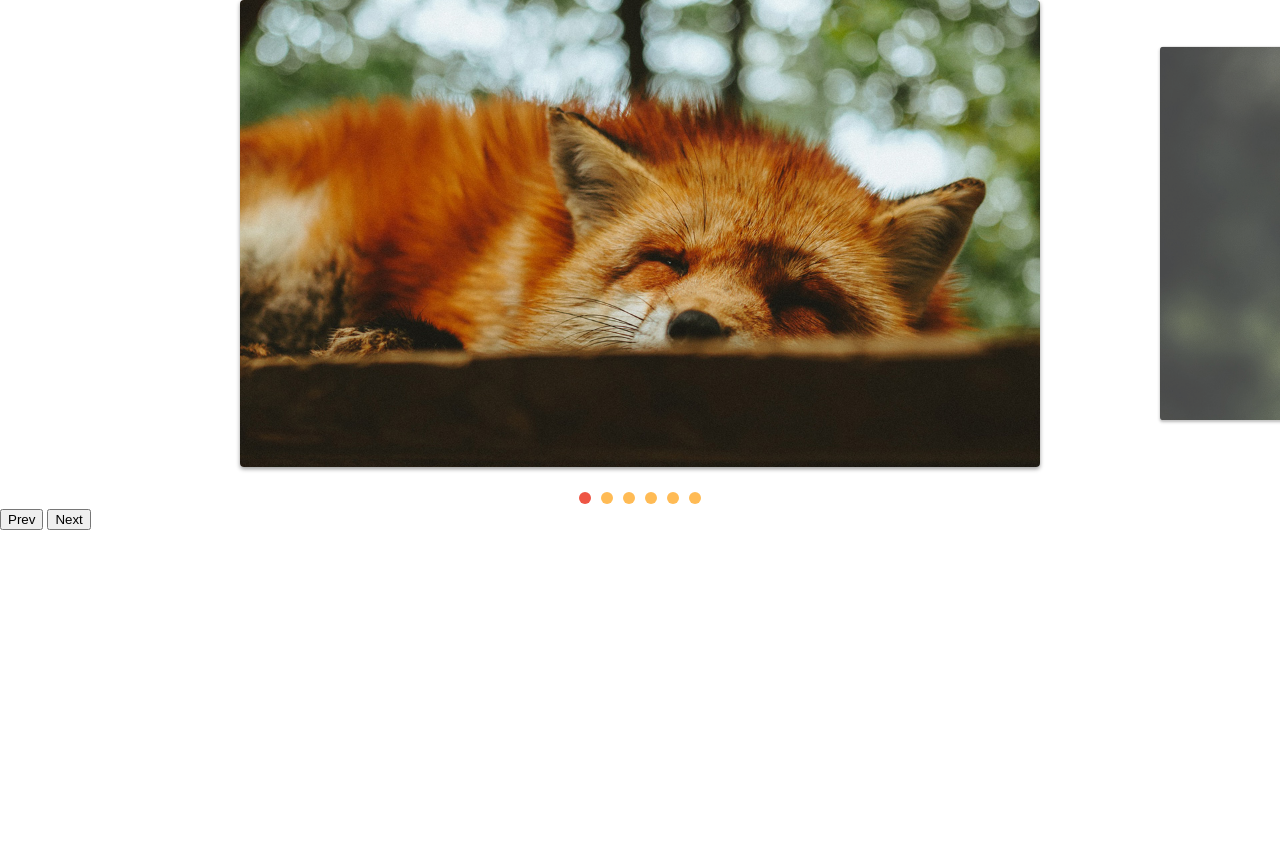
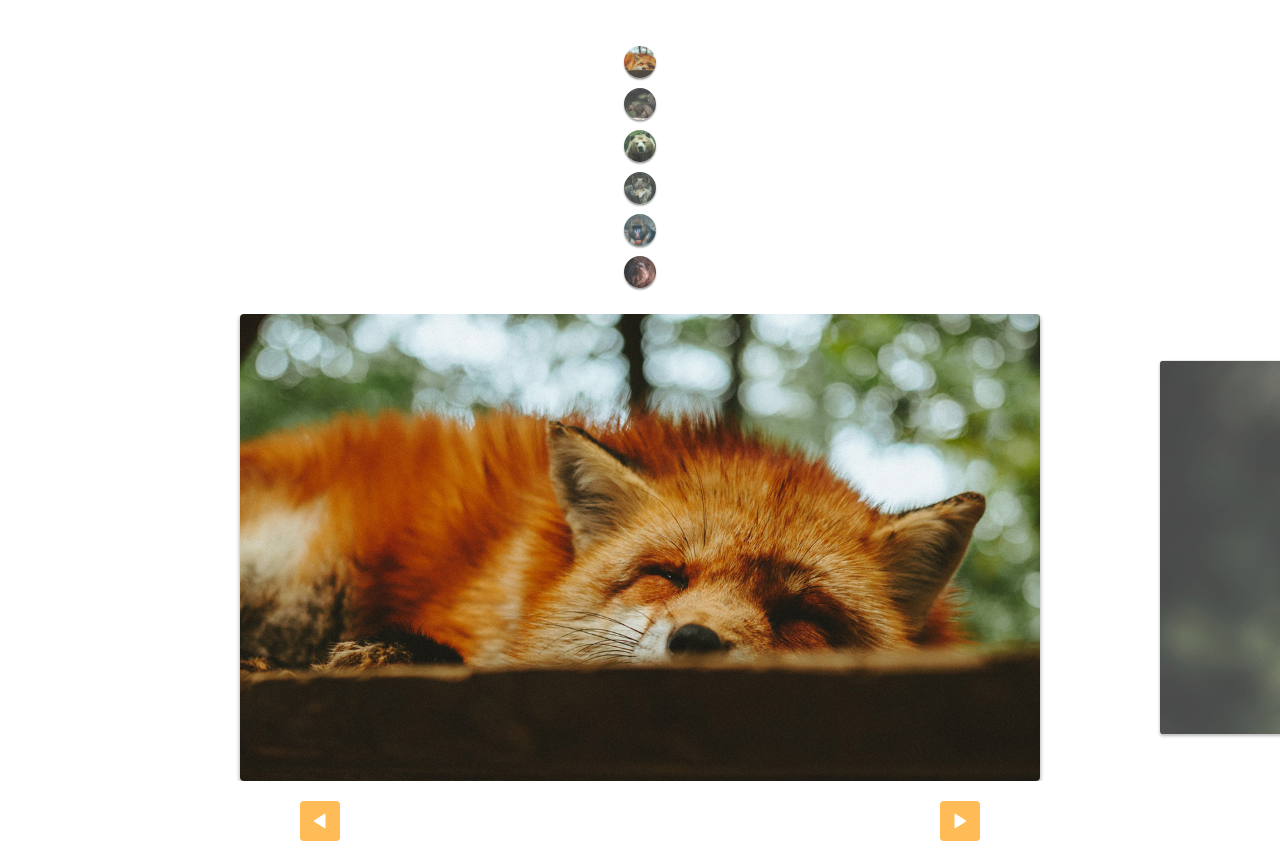
Before and after one commit to felps019/Slide, a plain HTML site: page index.html in a window 1280 px wide. Before the commit the page ends 800 px from the top, so only its background shows below. Drawn offline with Linux system fonts and the light colour scheme.

Commit message:
fix: resolve errors

```diff
--- a/css/style.css
+++ b/css/style.css
@@ -30,6 +30,7 @@ img {
   width: 80vw;
   max-width: 800px;
   margin: 0 20px;
+
   border-radius: 4px;
   overflow: hidden;
   box-shadow: 0 2px 4px rgba(0, 0, 0, .4);
@@ -64,3 +65,48 @@ img {
 [data-control="slide"] li a:hover {
   background: #E54;
 }
+
+.custom-controls {
+  display: flex;
+  justify-content: center;
+  margin-top: 40px;
+  margin-bottom: 20px;
+  flex-wrap: wrap;
+}
+
+.custom-controls li {
+  opacity: .8;
+  transform: scale(.8);
+  width: 40px;
+  height: 40px;
+  border-radius: 50%;
+  overflow: hidden;
+  margin: 2px;
+  box-shadow: 0 2px 2px rgba(0, 0, 0, .5);
+  transition: .3s;
+}
+
+.custom-controls li.active {
+  opacity: 1;
+  transform: scale(1);
+}
+
+.arrow-nav {
+  display: flex;
+  justify-content: space-around;
+  margin: 20px 0;
+}
+
+.arrow-nav button {
+  cursor: pointer;
+  border: none;
+  border-radius: 4px;
+  color: white;
+  width: 40px;
+  height: 40px;
+  background: #FB5 url('../img/arrow.svg') center center no-repeat;
+}
+
+.arrow-nav button.prev {
+  transform: rotate(-180deg);
+}
--- a/index.html
+++ b/index.html
@@ -10,6 +10,16 @@
 </head>
 
 <body>
+  <div class="custom-controls">
+    <ul>
+      <li><img src="./img/foto1-thumb.jpg" alt=""></li>
+      <li><img src="./img/foto2-thumb.jpg" alt=""></li>
+      <li><img src="./img/foto3-thumb.jpg" alt=""></li>
+      <li><img src="./img/foto4-thumb.jpg" alt=""></li>
+      <li><img src="./img/foto5-thumb.jpg" alt=""></li>
+      <li><img src="./img/foto6-thumb.jpg" alt=""></li>
+    </ul>
+  </div>
   <div class="slide-wrapper">
     <ul class="slide">
       <li><img src="./img/foto1.jpg" alt="raposa"></li>
@@ -21,8 +31,8 @@
     </ul>
   </div>
   <div class="arrow-nav">
-    <button class="prev">Prev</button>
-    <button class="next">Next</button>
+    <button class="prev"></button>
+    <button class="next"></button>
   </div>
   <script type="module" src="./js/script.js"></script>
 </body>
--- a/js/script.js
+++ b/js/script.js
@@ -1,9 +1,6 @@
-import { SlideNav } from './slide.js';
+import SlideNav from './slide.js';
 
 const slide = new SlideNav('.slide', '.slide-wrapper');
 slide.init();
 slide.addArrow('.prev', '.next');
-
-slide.addControl();
-
-console.log(slide);
+slide.addControl('.custom-controls');
--- a/js/slide.js
+++ b/js/slide.js
@@ -1,4 +1,5 @@
-import debounce from './debounce.js'
+import debounce from './debounce.js';
+
 export class Slide {
   constructor(slide, wrapper) {
     this.slide = document.querySelector(slide)
@@ -26,9 +27,7 @@ export class Slide {
     let movetype;
     if (event.type === 'mousedown') {
       event.preventDefault();
-
       this.dist.startX = event.clientX;
-
       movetype = 'mousemove';
     } else {
       this.dist.startX = event.changedTouches[0].clientX;
@@ -39,7 +38,6 @@ export class Slide {
   }
 
   onMove(event) {
-
     const pointerPosition = (event.type === 'mousemove') ? event.clientX : event.changedTouches[0].clientX;
     const finalPosition = this.updatePosition(pointerPosition);
     this.moveSlide(finalPosition);
@@ -69,6 +67,8 @@ export class Slide {
     this.wrapper.addEventListener('mouseup', this.onEnd);
     this.wrapper.addEventListener('touchend', this.onEnd);
   }
+
+  // Slides config
 
   slidePosition(slide) {
     const margin = (this.wrapper.offsetWidth - slide.offsetWidth) / 2;
@@ -128,8 +128,10 @@ export class Slide {
     this.onStart = this.onStart.bind(this);
     this.onMove = this.onMove.bind(this);
     this.onEnd = this.onEnd.bind(this);
+
     this.activePrevSlide = this.activePrevSlide.bind(this);
     this.activeNextSlide = this.activeNextSlide.bind(this);
+
     this.onResize = debounce(this.onResize.bind(this), 200);
   }
 
@@ -144,11 +146,12 @@ export class Slide {
   }
 }
 
-export class SlideNav extends Slide {
+export default class SlideNav extends Slide {
   constructor(slide, wrapper) {
-    super(slide, wrapper)
+    super(slide, wrapper);
     this.bindControlEvents();
   }
+
   addArrow(prev, next) {
     this.prevElement = document.querySelector(prev);
     this.nextElement = document.querySelector(next);
@@ -163,13 +166,13 @@ export class SlideNav extends Slide {
   createControl() {
     const control = document.createElement('ul');
     control.dataset.control = 'slide';
-
     this.slideArray.forEach((item, index) => {
       control.innerHTML += `<li><a href="#slide${index + 1}">${index + 1}</a></li>`;
     });
     this.wrapper.appendChild(control);
     return control;
   }
+
   eventControl(item, index) {
     item.addEventListener('click', (event) => {
       event.preventDefault();
@@ -178,16 +181,15 @@ export class SlideNav extends Slide {
     this.wrapper.addEventListener('changeEvent', this.activeControlItem);
   }
 
-  activeControlItem(index) {
-    this.controlArray.forEach((item) => {
-      item.classList.remove(this.activeClass);
-    })
+  activeControlItem() {
+    this.controlArray.forEach(item => item.classList.remove(this.activeClass));
     this.controlArray[this.index.active].classList.add(this.activeClass);
   }
 
   addControl(customControl) {
     this.control = document.querySelector(customControl) || this.createControl();
     this.controlArray = [...this.control.children];
+
     this.activeControlItem();
     this.controlArray.forEach(this.eventControl);
   }
@@ -196,5 +198,4 @@ export class SlideNav extends Slide {
     this.eventControl = this.eventControl.bind(this);
     this.activeControlItem = this.activeControlItem.bind(this);
   }
-
 }
```
